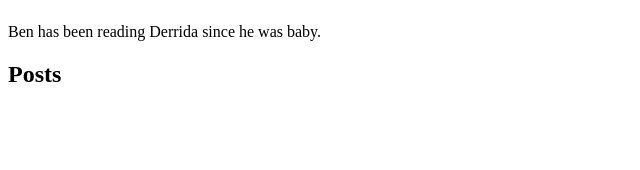
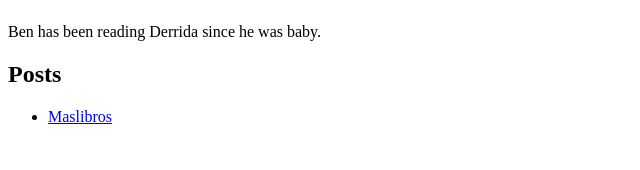
Before and after one commit to ale-fante/AleLedesma, a Jekyll site: the page built from _authors/ben.md, in a window 1280 px wide. Shown: the part 130-300 px from the top of the page, without its empty margins (0-640 px from the left). Built offline with Jekyll 4.4.1, drawn with Linux system fonts in a browser that asks for light colours.

Commit message:
Fixed Child Staff Pages

```diff
--- a/_authors/ben.md
+++ b/_authors/ben.md
@@ -1,5 +1,5 @@
 ---
-short_name: Ben
+short_name: ben
 name: BenJamin Easton
 position: Teacher
 ---
```
Also changed, not shown: _authors/ale.md (+1 -1 lines), 6 other files.
